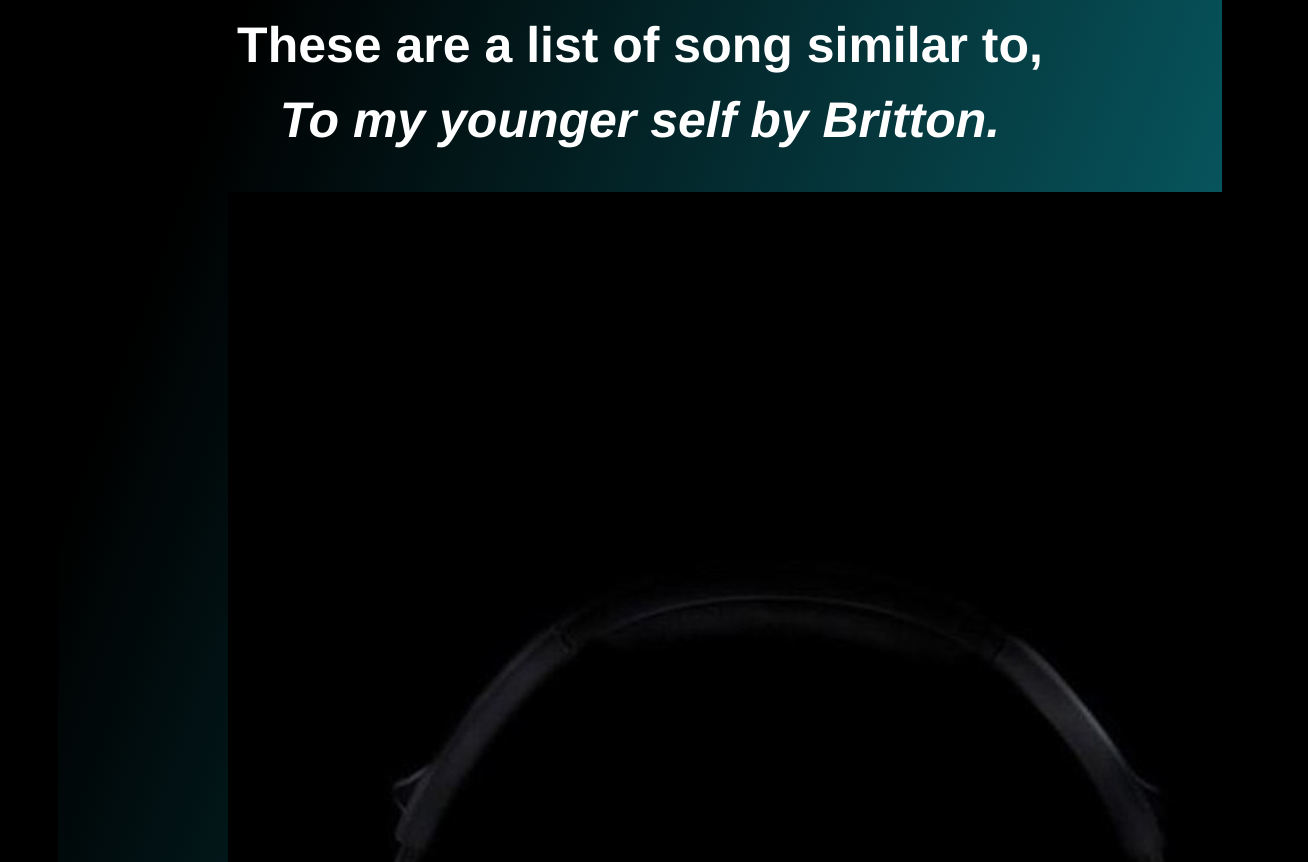
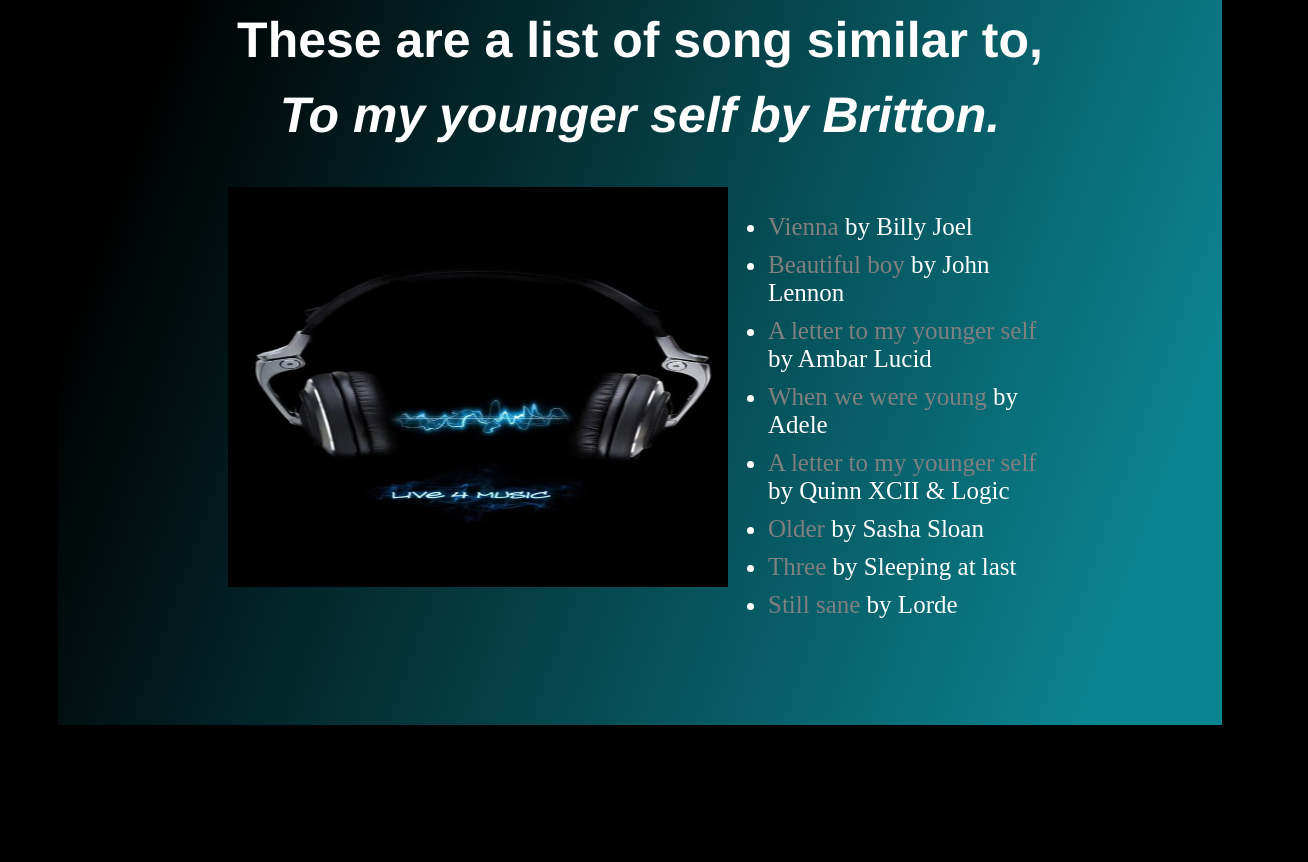
Before and after one commit to SANEH69/meaningful-song-project, a plain HTML site: page index.html in a window 1280 px wide. Shown: the part 1878-2740 px from the top of the page, 1308 px wide, since content can reach past the window. After the commit the page ends 2611 px from the top, so only its background shows below. Drawn offline with Linux system fonts and the light colour scheme.

Commit message:
Designed my new section using CSS

```diff
--- a/src/styles.css
+++ b/src/styles.css
@@ -37,3 +37,25 @@
     color: black;
     margin-top: 0px;
 }
+.songs {
+    margin-top: 0px;
+}
+li {
+    margin-top: 10px;
+    font-size: 25px;
+}
+img {
+    width: 500px;
+    height: 400px;
+}
+.music {
+    display: grid;
+    grid-template-columns: 1fr 1fr;
+}
+a {
+    color: grey;
+    text-decoration: none;
+}
+a:hover {
+    color: blueviolet;
+}
```
